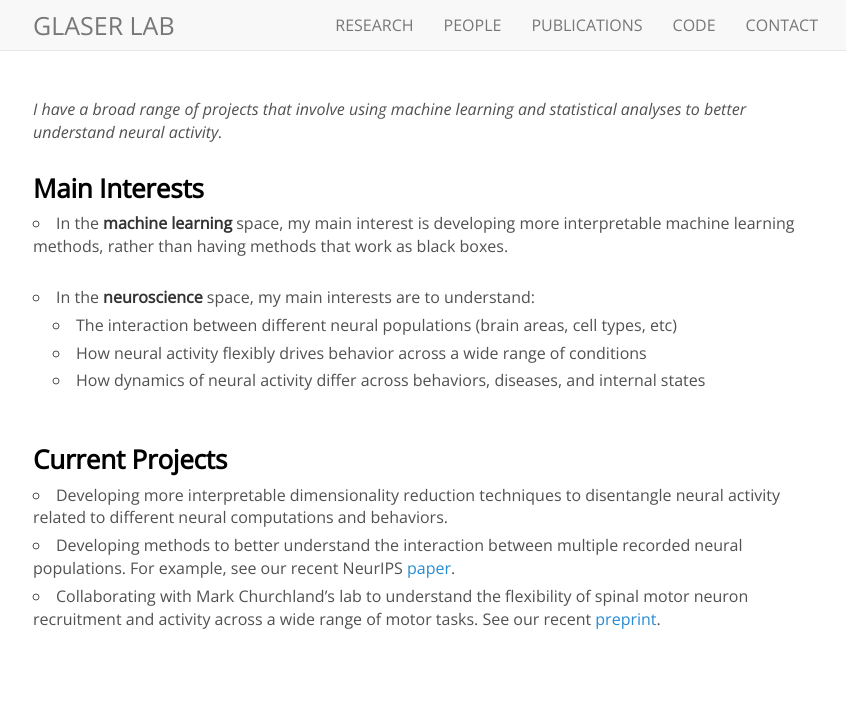
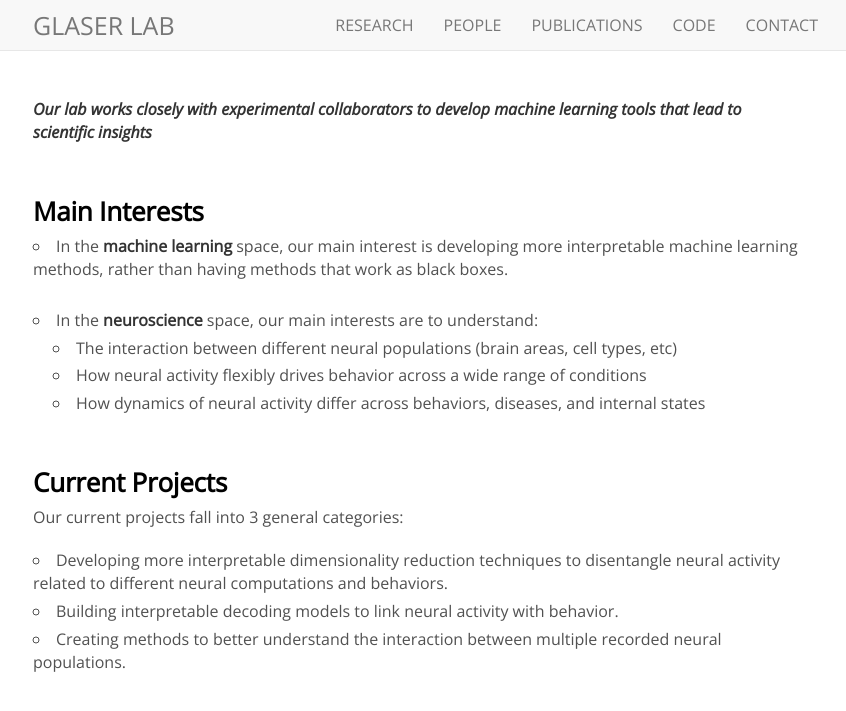
Before and after one commit to glaserlab/glaserlab.github.io, a Jekyll site: the page built from research.md, in a window 1280 px wide. Shown: the top 711 px of the page, without its empty margins (222-1068 px from the left). Built offline with Jekyll 4.4.1, drawn with Linux system fonts in a browser that asks for light colours; nearby versions of some CDN libraries; comment, search, counter and statistics services are not loaded.

Commit message:
research updates

```diff
--- a/research.md
+++ b/research.md
@@ -4,23 +4,27 @@ permalink: /research/
 ---
 
 
-*I have a broad range of projects that involve using machine learning and statistical analyses to better understand neural activity.* <br />
+<!-- *We have a broad range of projects that involve using machine learning and statistical analyses to better understand neural activity.* <br /> -->
+
+***Our lab works closely with experimental collaborators to develop machine learning tools that lead to scientific insights*** <br /><br />
 
 
 ### Main Interests
 
-* In the **machine learning** space, my main interest is developing more interpretable machine learning methods, rather than having methods that work as black boxes. <br /><br />
-* In the **neuroscience** space, my main interests are to understand:
+* In the **machine learning** space, our main interest is developing more interpretable machine learning methods, rather than having methods that work as black boxes. <br /><br />
+* In the **neuroscience** space, our main interests are to understand:
    * The interaction between different neural populations (brain areas, cell types, etc)
    * How neural activity flexibly drives behavior across a wide range of conditions
    * How dynamics of neural activity differ across behaviors, diseases, and internal states <br /><br />
 
 
 ### Current Projects <br />
+Our current projects fall into 3 general categories:
+* Developing more interpretable dimensionality reduction techniques to disentangle neural activity related to different neural computations and behaviors.
+* Building interpretable decoding models to link neural activity with behavior.
+* Creating methods to better understand the interaction between multiple recorded neural populations.
 
-* Developing more interpretable dimensionality reduction techniques to disentangle neural activity related to different neural computations and behaviors.
-* Developing methods to better understand the interaction between multiple recorded neural populations. For example, see our recent NeurIPS [paper](https://www.biorxiv.org/content/biorxiv/early/2020/10/22/2020.10.21.349282.full.pdf).
-* Collaborating with Mark Churchland's lab to understand the flexibility of spinal motor neuron recruitment and activity across a wide range of motor tasks. See our recent [preprint](https://www.biorxiv.org/content/10.1101/2021.05.05.442653v2.full.pdf). <br /><br />
+ <!-- <br /><br /> -->
 
 <!---
 ### Future Work <br />
```
